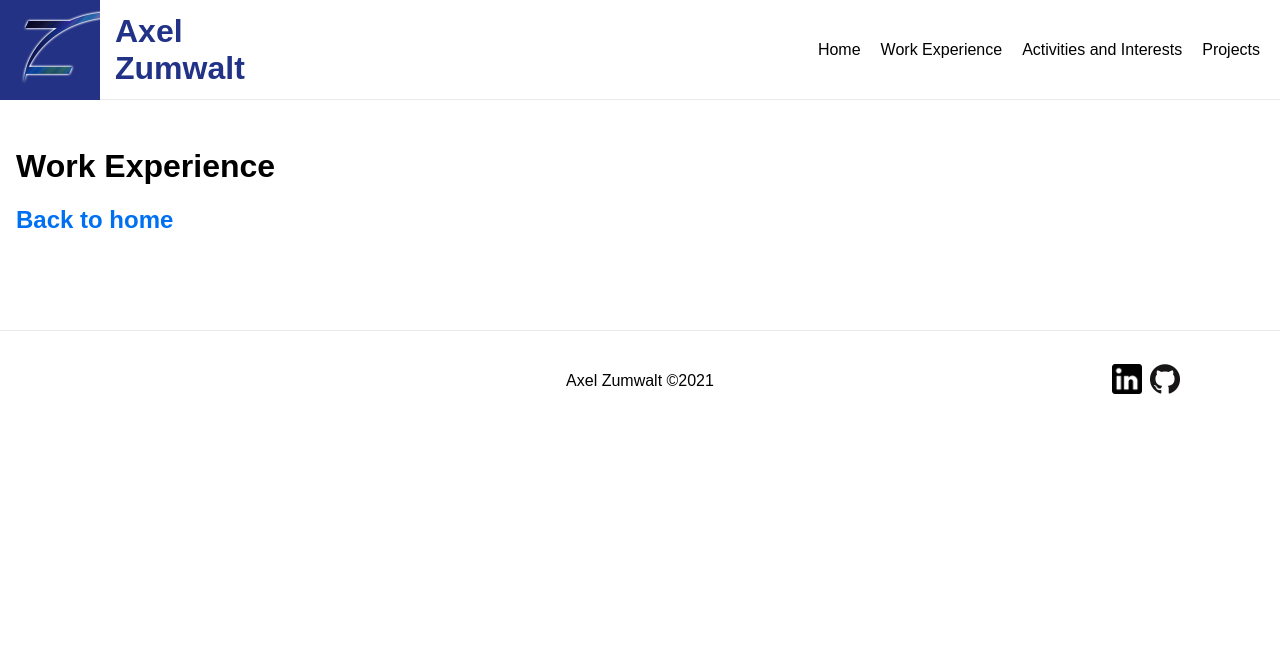
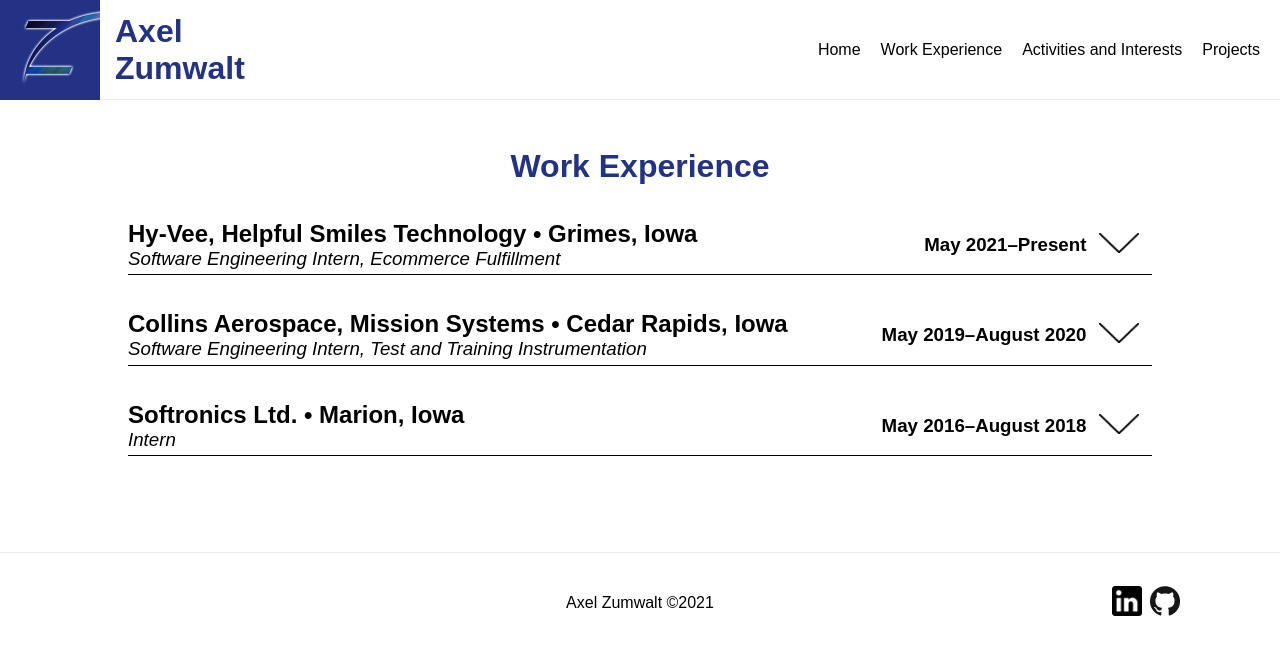
Before and after one commit to axelzum/personal-website, a Next.js app: page /work-experience in a window 1280 px wide. Shown: the top 654 px of the page. Built offline with nearby package versions, Linux system fonts and the light colour scheme; a web font is replaced by a local one.

Commit message:
Add work experience titles
Signed-off-by: Axel Zumwalt <axelzum@iastate.edu>

```diff
--- /dev/null
+++ b/components/dropdown-arrow.js
@@ -0,0 +1,5 @@
+import Image from 'next/image';
+
+const DropdownArrow = () => <Image height={20} layout='fixed' src='/images/dropdown_arrow.png' width={40}/>
+
+export default DropdownArrow;
--- /dev/null
+++ b/components/work-experience/collins-section.js
@@ -0,0 +1,27 @@
+import DropdownArrow from '../dropdown-arrow';
+
+import {
+  StyledDate,
+  StyledDropdownArrow,
+  StyledSection,
+  StyledSectionHeader,
+  StyledSectionSubheader,
+  StyledSectionTitle,
+} from './styles';
+
+const CollinsSection = () => (
+  <StyledSection>
+    <StyledSectionTitle>
+      <StyledSectionHeader>{'Collins Aerospace, Mission Systems • Cedar Rapids, Iowa'}</StyledSectionHeader>
+      <StyledSectionSubheader>
+        {'Software Engineering Intern, Test and Training Instrumentation'}
+      </StyledSectionSubheader>
+    </StyledSectionTitle>
+    <StyledDate>{'May 2019–August 2020'}</StyledDate>
+    <StyledDropdownArrow>
+      <DropdownArrow/>
+    </StyledDropdownArrow>
+  </StyledSection>
+);
+
+export default CollinsSection;
--- /dev/null
+++ b/components/work-experience/hyvee-section.js
@@ -0,0 +1,25 @@
+import DropdownArrow from '../dropdown-arrow';
+
+import {
+  StyledDate,
+  StyledDropdownArrow,
+  StyledSection,
+  StyledSectionHeader,
+  StyledSectionSubheader,
+  StyledSectionTitle,
+} from './styles';
+
+const HyveeSection = () => (
+  <StyledSection>
+    <StyledSectionTitle>
+      <StyledSectionHeader>{'Hy-Vee, Helpful Smiles Technology • Grimes, Iowa'}</StyledSectionHeader>
+      <StyledSectionSubheader>{'Software Engineering Intern, Ecommerce Fulfillment'}</StyledSectionSubheader>
+    </StyledSectionTitle>
+    <StyledDate>{'May 2021–Present'}</StyledDate>
+    <StyledDropdownArrow>
+      <DropdownArrow/>
+    </StyledDropdownArrow>
+  </StyledSection>
+);
+
+export default HyveeSection;
--- /dev/null
+++ b/components/work-experience/softronics-section.js
@@ -0,0 +1,25 @@
+import DropdownArrow from '../dropdown-arrow';
+
+import {
+  StyledDate,
+  StyledDropdownArrow,
+  StyledSection,
+  StyledSectionHeader,
+  StyledSectionSubheader,
+  StyledSectionTitle,
+} from './styles';
+
+const SoftronicsSection = () => (
+  <StyledSection>
+    <StyledSectionTitle>
+      <StyledSectionHeader>{'Softronics Ltd. • Marion, Iowa'}</StyledSectionHeader>
+      <StyledSectionSubheader>{'Intern'}</StyledSectionSubheader>
+    </StyledSectionTitle>
+    <StyledDate>{'May 2016–August 2018'}</StyledDate>
+    <StyledDropdownArrow>
+      <DropdownArrow/>
+    </StyledDropdownArrow>
+  </StyledSection>
+);
+
+export default SoftronicsSection;
--- /dev/null
+++ b/components/work-experience/styles.js
@@ -0,0 +1,37 @@
+import styled from 'styled-components';
+
+const StyledSection = styled.div`
+  display: flex;
+  margin-top: 30px;
+  align-items: center;
+  border-bottom: 0.5px solid;
+
+  &:hover {
+    background: lightgray;
+  }
+`;
+
+const StyledSectionTitle = styled.div`
+`;
+
+const StyledSectionHeader = styled.p`
+  font-size: 1.5em;
+  font-weight: bold;
+  margin: 0;
+`;
+
+const StyledSectionSubheader = styled.i`
+  font-size: 1.17em;
+`;
+
+const StyledDate = styled.h3`
+  font-weight: bolder;
+  margin-left: auto;
+  margin-right: 1vw;
+`;
+
+const StyledDropdownArrow = styled.div`
+  margin-right: 1vw;
+`;
+
+export { StyledSection, StyledSectionHeader, StyledSectionSubheader, StyledSectionTitle, StyledDate, StyledDropdownArrow };
--- /dev/null
+++ b/pages/styles.js
@@ -0,0 +1,8 @@
+import styled from 'styled-components';
+
+const StyledH1 = styled.h1`
+  text-align: center;
+  color: ${(props) => props.theme.colors.primary};
+`;
+
+export default StyledH1;
--- a/pages/work-experience.js
+++ b/pages/work-experience.js
@@ -1,23 +1,84 @@
 import Head from 'next/head';
 import styled from 'styled-components';
-import Link from 'next/link';
 
-const StyledH2 = styled.h2`
-  color: #0070f3;
+import HyveeSection from '../components/work-experience/hyvee-section';
+import CollinsSection from '../components/work-experience/collins-section';
+import SoftronicsSection from '../components/work-experience/softronics-section';
+
+import StyledH1 from './styles';
+
+const StyledWorkExperiences = styled.div`
+  width: 80vw;
+  margin: 0 auto;
 `;
 
 const WorkExperience = () => (
   <>
     <Head>
       <title>{'Work Experience'}</title>
-      <meta content="Detailed work experience history" name="description" />
+      <meta content='Detailed work experience history' name='description' />
     </Head>
-    <h1>{'Work Experience'}</h1>
-    <StyledH2>
-      <Link href="/">
-        <a>{'Back to home'}</a>
-      </Link>
-    </StyledH2>
+
+    <StyledH1>{'Work Experience'}</StyledH1>
+    <StyledWorkExperiences>
+      <HyveeSection />
+      <CollinsSection />
+      <SoftronicsSection />
+    </StyledWorkExperiences>
+
+    {/*
+
+    StyledCaretContainer = styled.div<{isOpen}
+      ${(props) =>
+        props.isOpen
+          ? css`
+            svg {
+              transform: rotate(270deg);
+              transition: transform 0.2s ease;
+
+    <StyledOrderItemContainer>
+      <StyledHeaderRow>
+       {headers.map(header) => (//headers is an array of strings
+        <StyledStrong key={header}>{header}</StyledStrong>
+        ))}
+      </StyledHeaderRow>
+
+      StyledAnimateHeight = styled(AnimateHeight)` //import AnimateHeight from 'react-animate-height'
+        transition: height 0.2s ease, opacity 0.2s ease-in-out, transform 0.2s ease-in-out;
+        transform: translateY(-0.625rem);
+
+      const Collapse = forwradRef(
+        (
+          {
+            isOpen,
+            animateOpacity = true
+            onAnimationStart,
+            onAnimationEnd,
+            duration,
+            easing = 'ease'
+            startingHeight = 0,
+            endingHeight = 'auto',
+            ..rest
+          },
+          ref
+        ) => {
+          return(
+            <StyledAnimateHeight
+              animateOpacity=animateOpacity}
+              applyInlineTransitions={false}
+              data-testid="collapse-container"
+              duration={duration}
+              easing={easing}
+              height={isOpen ? endingHeight : startingHeight}
+              {...{
+                onAnimationEnd,
+                onAnimationStart
+              }}
+            >
+              <div ref={ref} {...rest} />
+            </StyledAnimateHeight
+
+    */}
   </>
 );
 
```
Also changed, not shown: public/images/dropdown_arrow.png (added).
